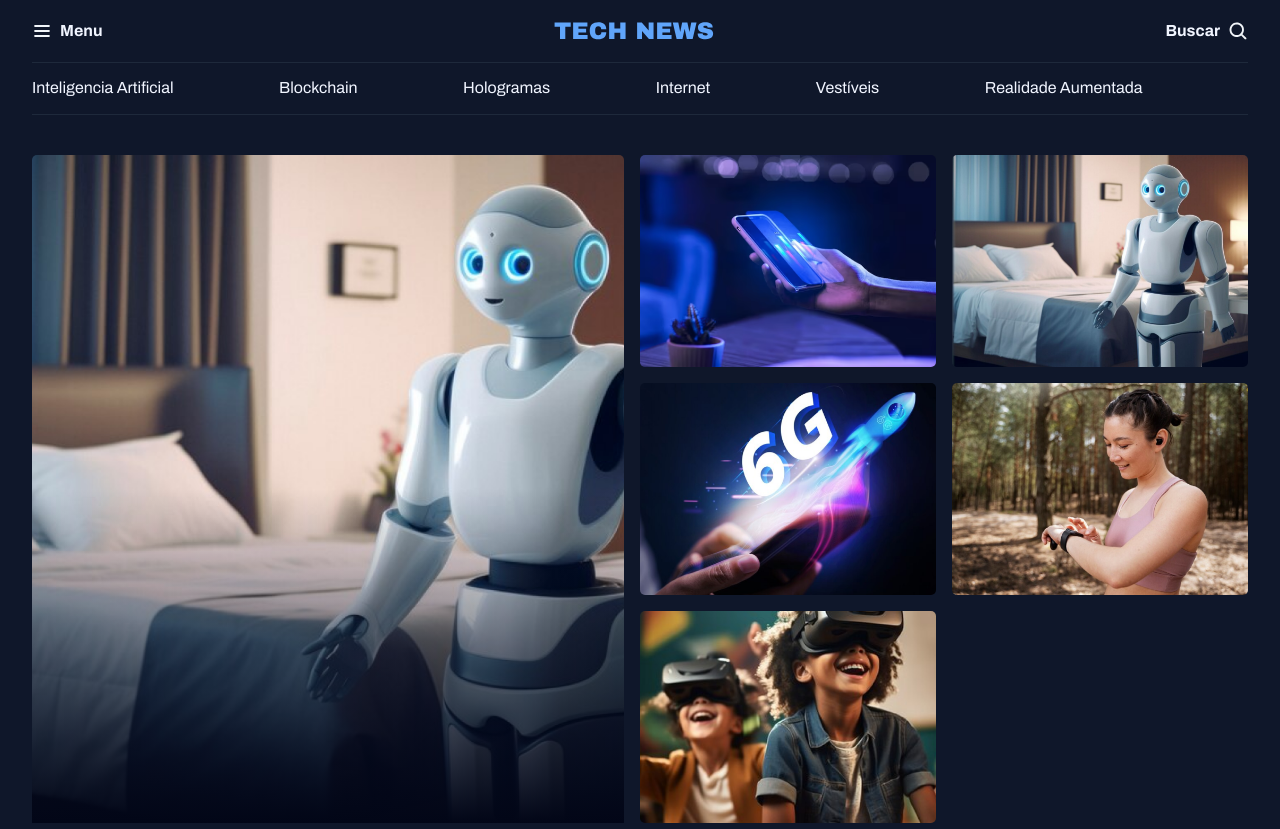
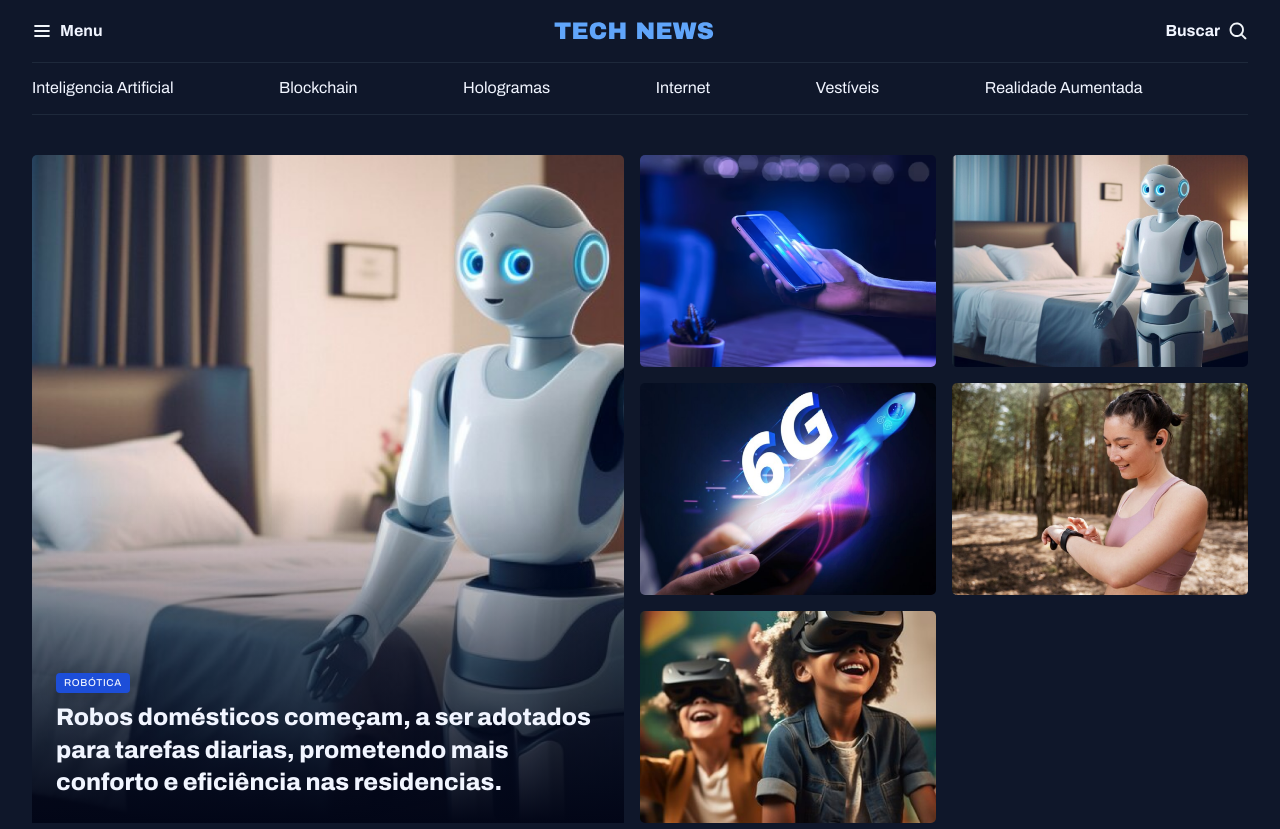
Before and after one commit to Jfdeev/Portal-de-Noticias, a plain HTML site: page index.html in a window 1280 px wide. Drawn offline with Linux system fonts and the light colour scheme.

Commit message:
ajustando cards

```diff
--- a/index.html
+++ b/index.html
@@ -36,9 +36,15 @@
 
     <main class="grid container">
         <section id="featured" class="grid grid-flow-col gap-16">
-            <div class="card">
+            <figure class="card">
                 <img src="./assets/Image 01.png" alt="">
-            </div>
+                <figcaption>
+                    <span class="content-tag">robótica</span>
+                    <h2 class="text-2x1">
+                        Robos domésticos começam, a ser adotados para tarefas diarias, prometendo mais conforto e eficiência nas residencias.
+                    </h2>
+                </figcaption>
+            </figure>
             <div class="grid grid-cols-2 gap-16">
                 <div>
                     <img src="./assets/Image 02.png" alt="">
--- a/styles/global.css
+++ b/styles/global.css
@@ -64,3 +64,17 @@ main{
 img{
     max-width: 100%;
 }
+
+/*tag dos conteudos*/
+
+.content-tag{
+    display: inline-block;
+    background-color: var(--brand-color-dark);
+    padding: 4px 8px;
+    border-radius: 4px;
+    font: 500 10px/1.2 var(--font-family);
+    text-transform: uppercase;
+    letter-spacing: 0.04rem;
+    color: var(--text-color-primary);
+    box-shadow: 0px 4px 16px rgba(2, 6, 23, 0.25);
+}
--- a/styles/sections.css
+++ b/styles/sections.css
@@ -22,4 +22,13 @@
             #020617 100%
         );
     }
+    figcaption{
+        position: absolute;
+        bottom: 0;
+        padding: 24px;
+        h2{
+            margin-top: 8px;
+        }
+
+    }
 }
--- a/styles/utility.css
+++ b/styles/utility.css
@@ -13,3 +13,19 @@
 .gap-16{
     gap: 16px;
 }
+
+.text-2x1{
+    font: var(--h1);
+}
+
+.text-xl{
+    font: var(--h2);
+}
+
+.text-lg{
+    font: var(--h3);
+}
+
+.text-sm{
+    font: var(--h4);
+}
```
